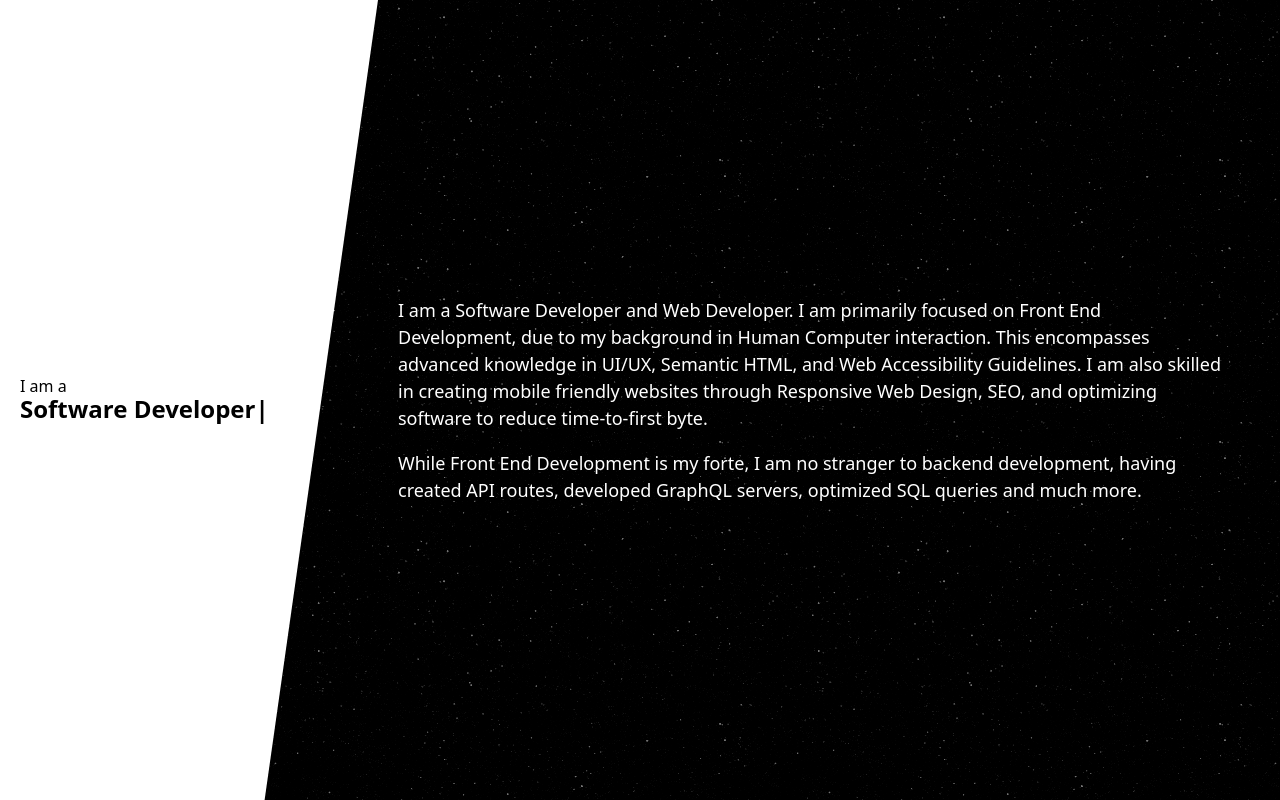
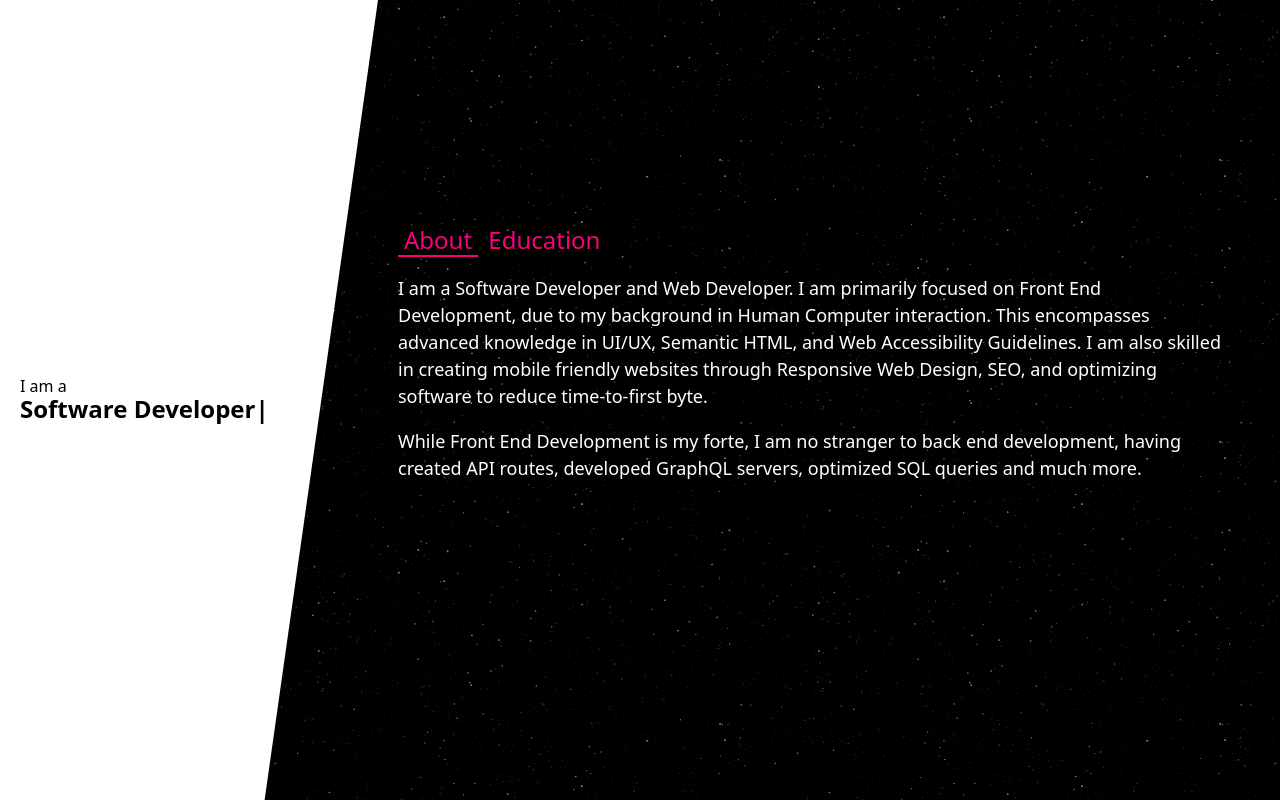
Before and after one commit to 100BC/portfolio, a SvelteKit app: page / in a window 1280 px wide. Shown: the part 800-1600 px from the top of the page. Built offline with nearby package versions, Linux system fonts and the light colour scheme.

Commit message:
Add Education Tab

```diff
--- a/src/routes/_sections/about.svelte
+++ b/src/routes/_sections/about.svelte
@@ -1,4 +1,5 @@
 <script lang="ts">
+  let tab = 0;
   let isTyping = true;
   let titleText = 'Software Developer';
   let titleIndex = 0;
@@ -64,19 +65,48 @@
     </div>
   </div>
   <div>
+    <div class="buttons">
+      <button
+        type="button"
+        on:click={() => (tab = 0)}
+        class:selected={tab === 0}
+      >
+        About
+      </button>
+      <button
+        type="button"
+        on:click={() => (tab = 1)}
+        class:selected={tab === 1}
+      >
+        Education
+      </button>
+    </div>
+    {#if tab === 1}
+      <div class="education tabContent">
+        <h3>Bachelor of Science: <em>Computer Science</em></h3>
+        <ul>
+          <li>University of Alberta, Class of <time>2020</time></li>
+          <li>Sociology Minor</li>
+          <li>Dean's Honour Roll <time>2020</time></li>
+        </ul>
+      </div>
+    {:else}
+      <div class="tabContent">
         <p>
           I am a Software Developer and Web Developer. I am primarily focused on
-      Front End Development, due to my background in Human Computer interaction.
-      This encompasses advanced knowledge in UI/UX, Semantic HTML, and Web
-      Accessibility Guidelines. I am also skilled in creating mobile friendly
-      websites through Responsive Web Design, SEO, and optimizing software to
-      reduce time-to-first byte.
+          Front End Development, due to my background in Human Computer
+          interaction. This encompasses advanced knowledge in UI/UX, Semantic
+          HTML, and Web Accessibility Guidelines. I am also skilled in creating
+          mobile friendly websites through Responsive Web Design, SEO, and
+          optimizing software to reduce time-to-first byte.
         </p>
         <p>
-      While Front End Development is my forte, I am no stranger to backend
+          While Front End Development is my forte, I am no stranger to back end
           development, having created API routes, developed GraphQL servers,
           optimized SQL queries and much more.
         </p>
+      </div>
+    {/if}
   </div>
 </section>
 
@@ -111,4 +141,40 @@
     font-size: 1.8rem;
     line-height: 1.5;
   }
+
+  .buttons {
+    > button {
+      font-size: 2.4rem;
+      color: $theme400;
+      background: none;
+
+      &:hover {
+        color: $theme600;
+      }
+    }
+
+    .selected {
+      border-bottom: 2px solid;
+    }
+  }
+
+  .education {
+    > h3 {
+      margin-top: 18px;
+      font-size: 3rem;
+    }
+
+    > ul {
+      font-size: 2rem;
+      list-style: none;
+
+      > li:not(:first-child) {
+        margin-top: 2rem;
+      }
+    }
+  }
+
+  .tabContent {
+    min-height: 300px;
+  }
 </style>
```
Lines whose indentation alone changed are shown as unchanged.
